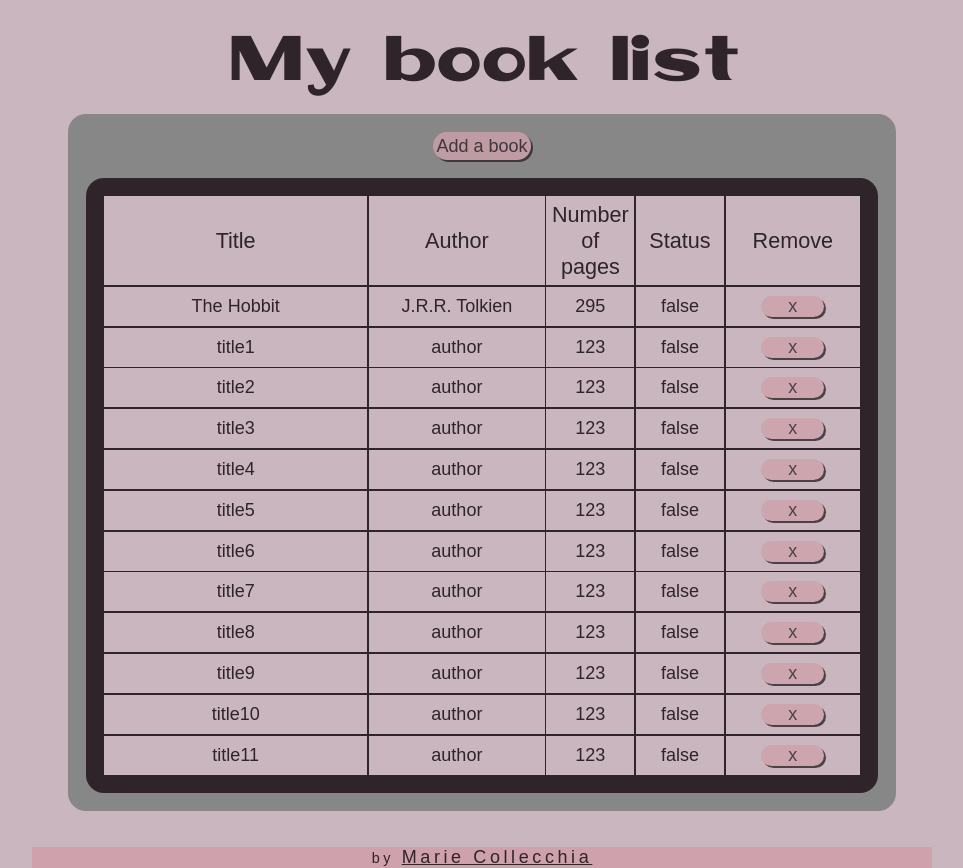
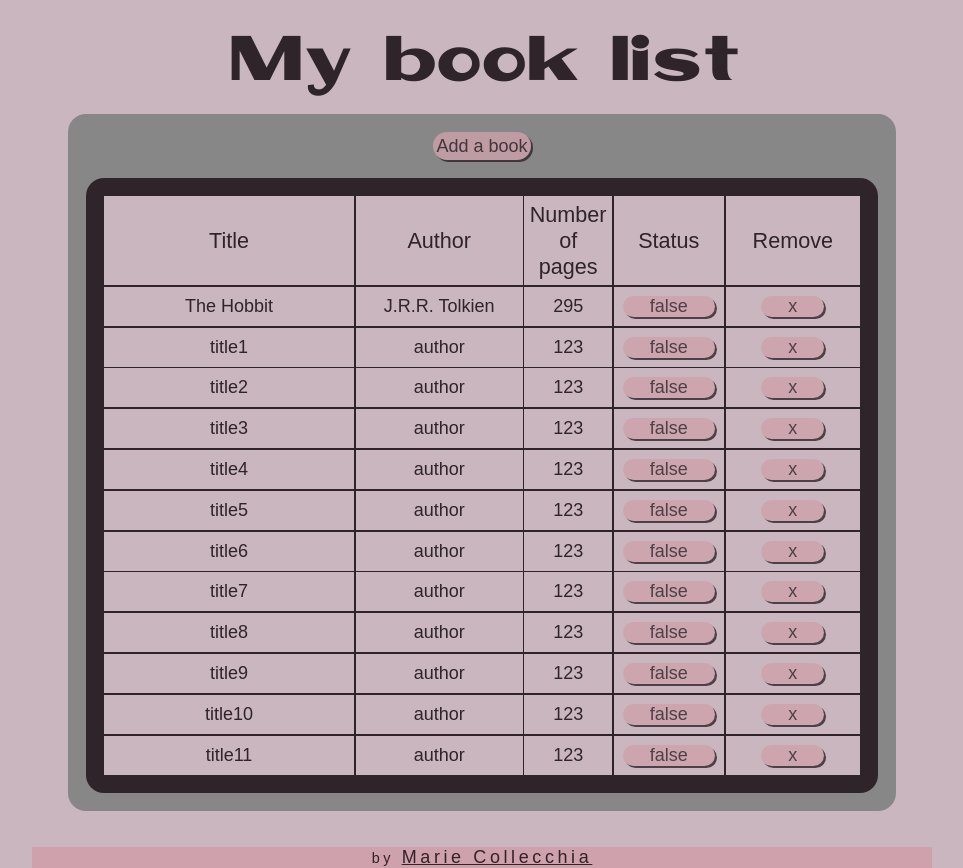
Before and after one commit to MarieMakesMoneys/library, a plain HTML site: page index.html in a window 1280 px wide. Shown: the whole page, without its empty margins (158-1121 px from the left). Drawn offline with Linux system fonts and the light colour scheme.

Commit message:
Make read status a button

```diff
--- a/jscript.js
+++ b/jscript.js
@@ -69,7 +69,11 @@ function displayLibrary() {
         let readDiv = document.createElement('div');
         readDiv.classList.add('cell')
         readDiv.setAttribute('data-array-index', [i])
-        readDiv.textContent = myLibrary[i].read
+        let readToggle = document.createElement('button')
+        readToggle.classList.add('read-toggle')
+        readToggle.setAttribute('data-array-index', [i])
+        readToggle.textContent = myLibrary[i].read
+        readDiv.appendChild(readToggle)
         grid.appendChild(readDiv)
 
         let removeDiv = document.createElement('div')
@@ -135,8 +139,7 @@ submitBtn.addEventListener('click', function submitForm(event) {
 })
 
 
-const removeButton = grid.childNodes
-console.log(removeButton)
+const removeButton = document.querySelectorAll('.remove')
 
 removeButton.forEach((button) => {
     button.addEventListener('click', function() {
--- a/style.css
+++ b/style.css
@@ -144,6 +144,11 @@ input[type='text']:focus, input[type='number']:focus {
     padding: .5rem;
 }
 
+.read-toggle {
+    padding: 0 1.5rem;
+
+}
+
 .remove {
     padding: 0 1.5rem;
 }
```
